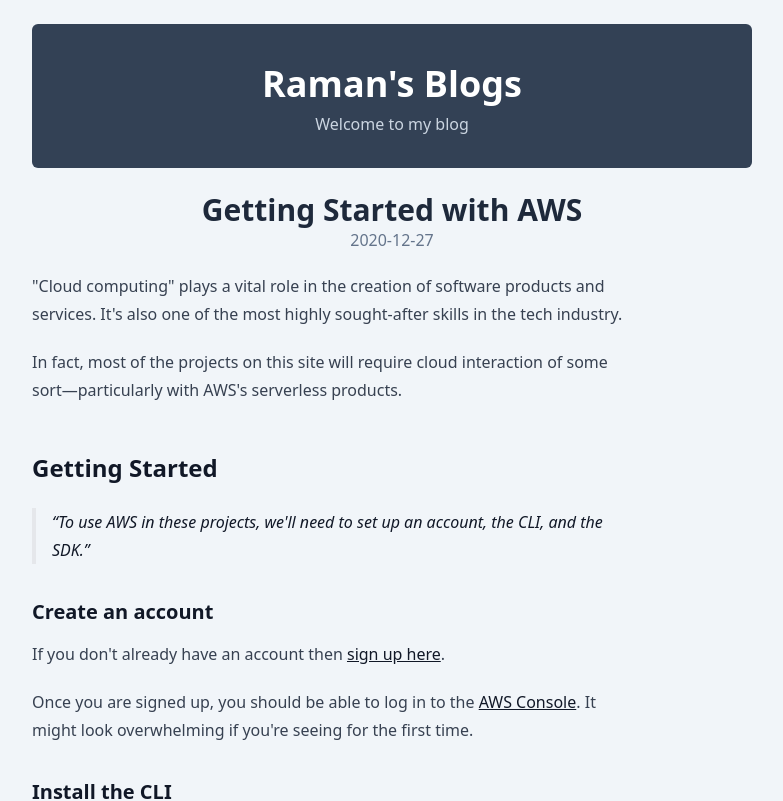
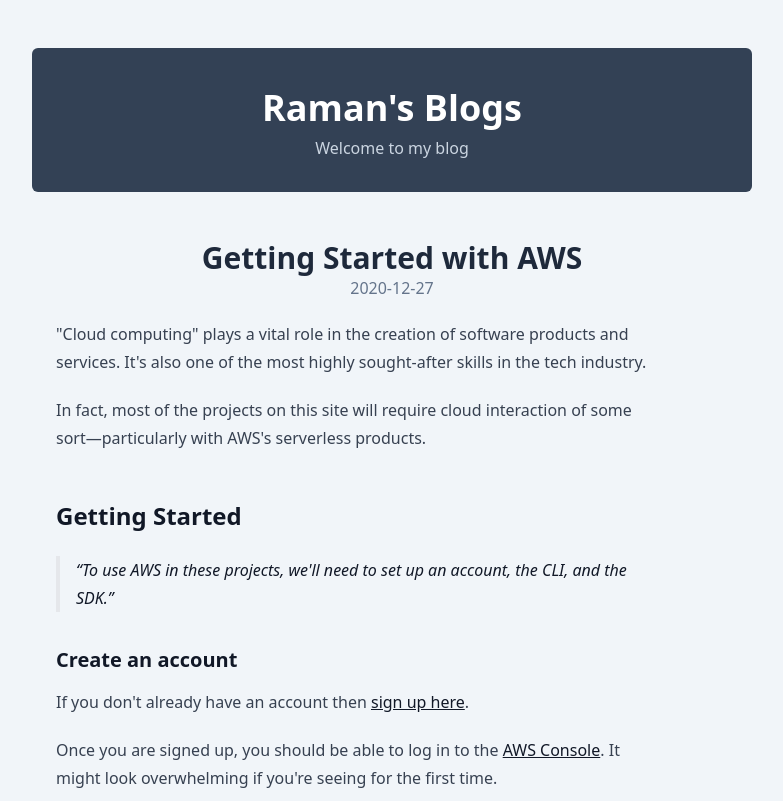
Before and after one commit to RmnSoni/personal-blogs, a Next.js app: page /posts/aws-quickstart in a window 1280 px wide. Shown: the top 801 px of the page, without its empty margins (248-1031 px from the left). Built offline with nearby package versions, Linux system fonts and the light colour scheme.

Commit message:
Fixed padding shift

```diff
--- a/src/app/layout.tsx
+++ b/src/app/layout.tsx
@@ -17,7 +17,7 @@
   </header>
 );
 const footer = (
-  <footer className="border-t mt-6 py-4 text-center">
+  <footer className="border-t my-6 py-2 text-center">
     <h3>
       Made by{" "}
       <a
@@ -39,7 +39,7 @@
 }) {
   return (
     <html lang="en">
-      <body className="mx-auto px-6 max-w-3xl bg-slate-100 ">
+      <body className="mx-auto p-6 max-w-3xl bg-slate-100 ">
         {header}
         <main>{children}</main>
         {footer}
--- a/src/app/posts/[slug]/page.tsx
+++ b/src/app/posts/[slug]/page.tsx
@@ -25,12 +25,12 @@
     const post = getPostContent(slug)
 
     return (
-        <div >
+        <div className='p-6'>
             <div className='text-center' >
-            <h1 className=' text-3xl text-slate-800 font-bold' >{post.data.title}</h1>
+            <h1 className=' text-3xl text-slate-800 font-bold'>{post.data.title}</h1>
             <p className='text-slate-500'>{post.data.date}</p>
             </div>
-            <article className='prose'>
+            <article className='prose w-max-3xl'>
                 <Markdown>
                     {post.content}
                 </Markdown>
```
